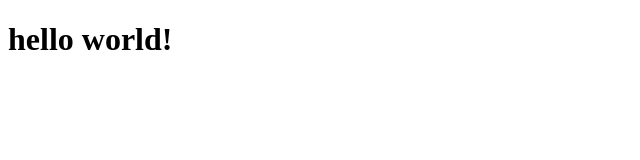
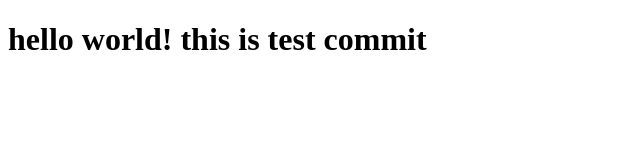
Before and after one commit to shivamshukla123/FAPP, a plain HTML site: page index.html in a window 1280 px wide. Shown: the whole page, without its empty margins (0-640 px from the left). Drawn offline with Linux system fonts and the light colour scheme.

Commit message:
this is test commit

```diff
--- a/index.html
+++ b/index.html
@@ -8,6 +8,7 @@
     <body>
         <h1>
             hello world!
+            this is test commit
         </h1>
     </body>
 </head>
```
